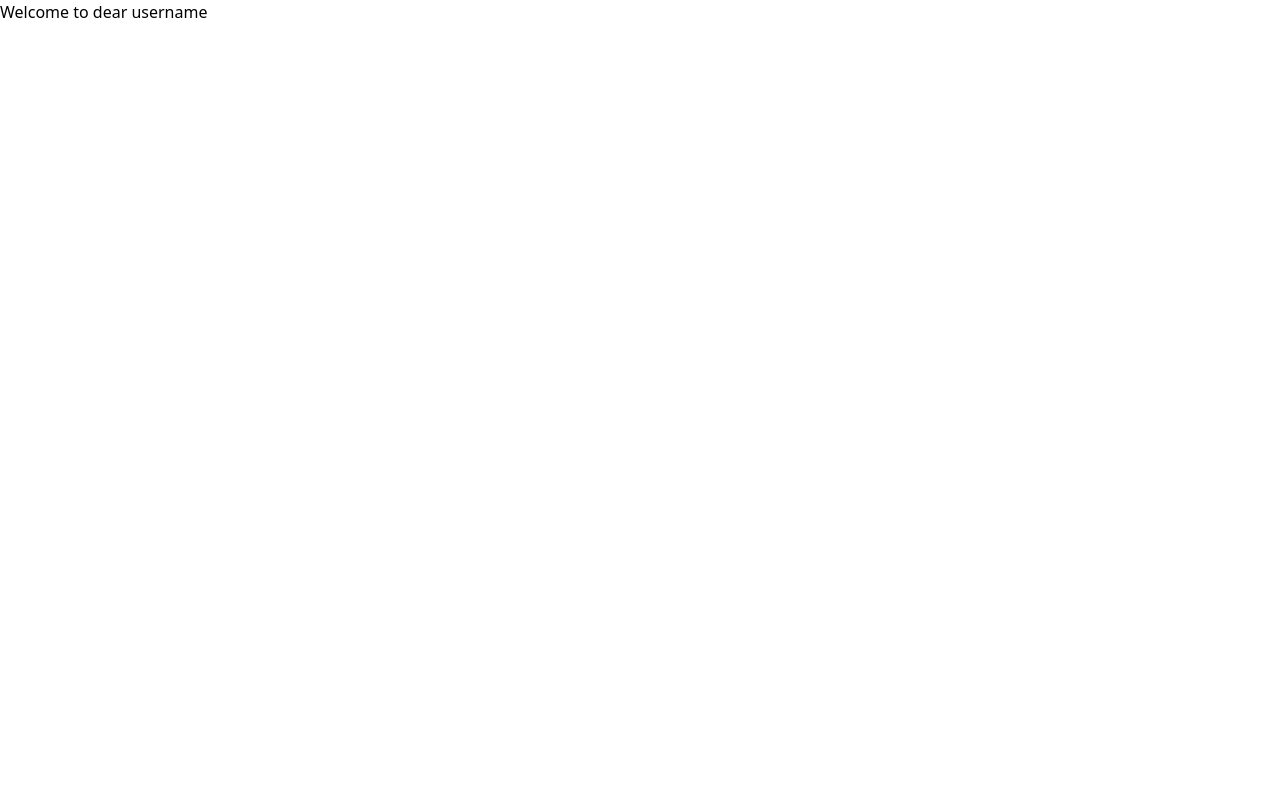
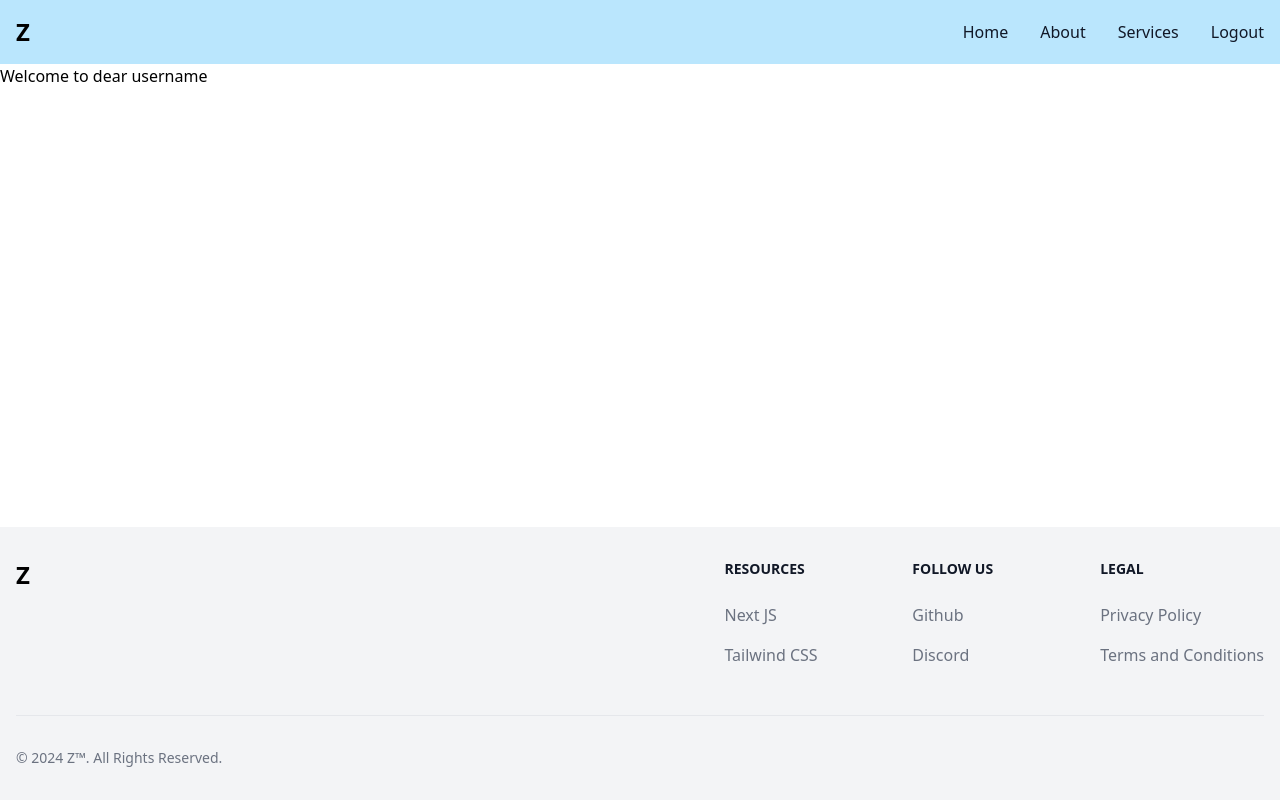
Before and after one commit to hockjootan/insurance-portal-web, a Next.js app: page /dashboard in a window 1280 px wide. Built offline with nearby package versions, Linux system fonts and the light colour scheme.

Commit message:
feat: add header and footer in dashboard

```diff
--- a/src/middleware.ts
+++ b/src/middleware.ts
@@ -60,7 +60,8 @@ export const config = {
      * - _next/static (static files)
      * - _next/image (image optimization files)
      * - favicon.ico (favicon file)
+     * - assets/images (images used in the app)
      */
-    "/((?!error|api|_next/static|_next/image|favicon.ico).*)",
+    "/((?!error|api|_next/static|_next/image|favicon.ico|assets/images).*)",
   ],
 };
--- a/src/pages/dashboard.tsx
+++ b/src/pages/dashboard.tsx
@@ -1,5 +1,16 @@
+import Header from "src/components/Header";
+import Footer from "src/components/Footer";
+
 const Dashboard: React.FC = () => {
-  return <div>Welcome to dear username</div>;
+  return (
+    <div className="flex flex-col w-full h-screen">
+      <Header />
+      <div className="container mx-auto max-w-screen-xl flex-1">
+        <div>Welcome to dear username</div>
+      </div>
+      <Footer />
+    </div>
+  );
 };
 
 export default Dashboard;
```
